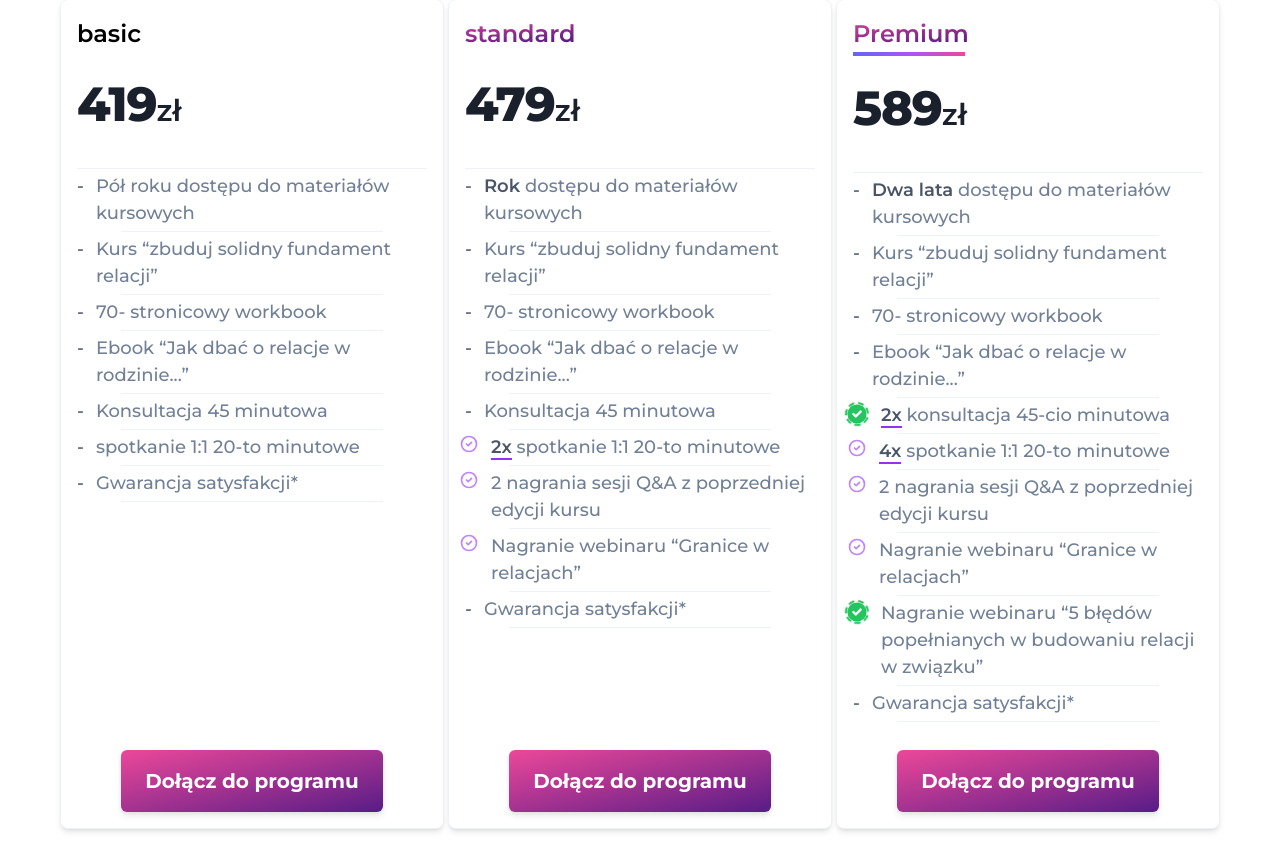
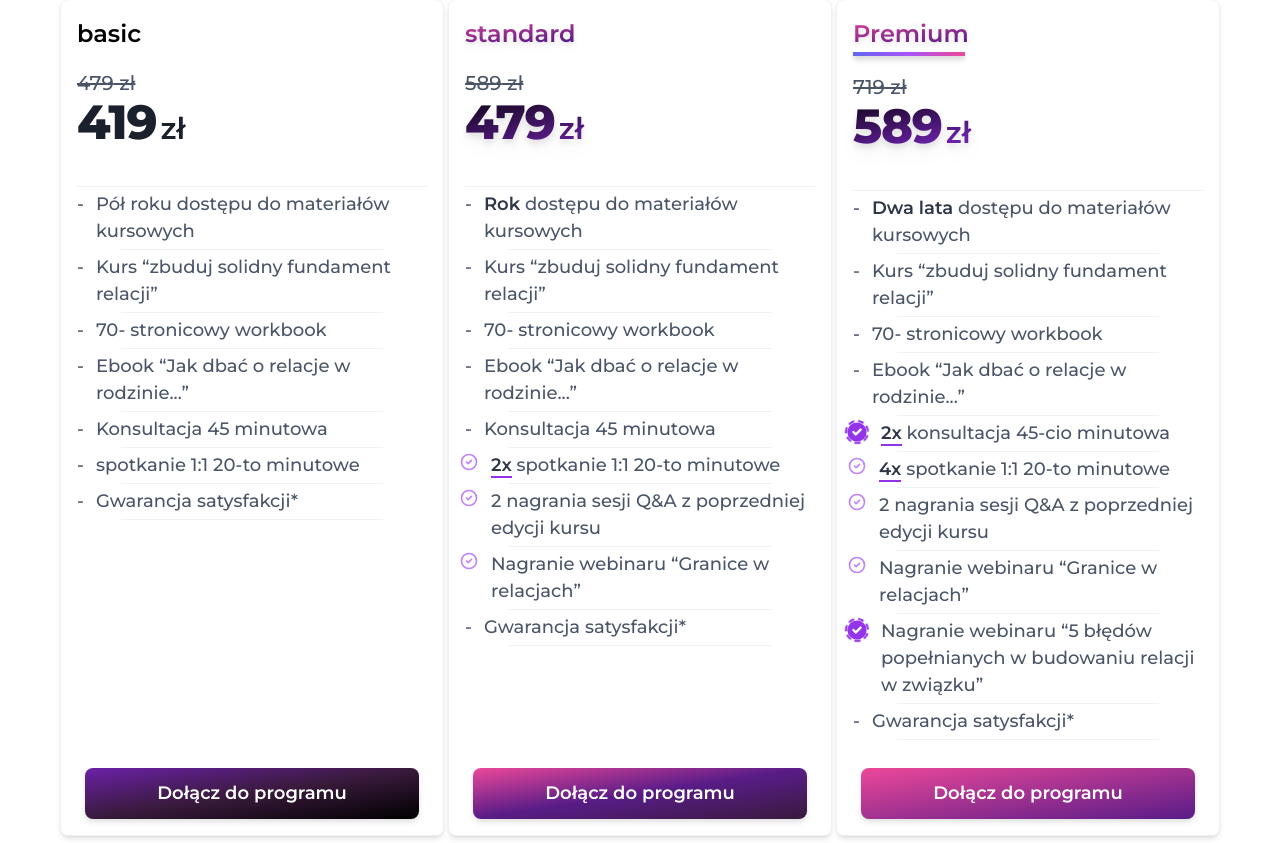
Before and after one commit to gcalus/akademiabliskichrelacji.pl, a Next.js app: page /fundament in a window 1280 px wide. Shown: the part 7977-8820 px from the top of the page. Built offline with nearby package versions, Linux system fonts and the light colour scheme.

Commit message:
Modify pricing cards in fundament

```diff
--- a/src/components/PricingCardRow.tsx
+++ b/src/components/PricingCardRow.tsx
@@ -1,11 +1,11 @@
 import React, { ReactNode } from "react";
 
-import { FundamentButton } from "./FundamentButton";
 import { ShortDivider } from "./ShortDivider";
 
 type Card = {
   title: string;
   features: [punctor: string | ReactNode, text: string | ReactNode][];
+  oldPrice: string;
   price: string;
 };
 type Props = { cards: Card[]; className?: string };
@@ -24,15 +24,22 @@ const PricingCardRow = ({ cards, className }: Props) => (
           <div>
             <h5
               className={`mb-4 ml-2 mt-2 sm:ml-0 sm:mt-0 text-2xl font-semibold text-black ${
-                i >= 1 ? "gradient-text" : ""
+                i >= 1 ? "gradient-text drop-shadow-md" : ""
               }
               `}
             >
               {card.title}
-              {i === 2 && <ShortDivider my="my-0" />}
+              {i === 2 && <ShortDivider my="my-0 drop-shadow-md" />}
             </h5>
 
-            <div className="flex items-baseline text-gray-900">
+            <span className="self-start mt-3 line-through text-xl">
+              {card.oldPrice} zł
+            </span>
+            <div
+              className={`flex items-baseline -mt-3 text-gray-900 gap-1 ${
+                i === 1 && "gradient-text-dark drop-shadow-lg"
+              } ${i === 2 && "gradient-text-accent drop-shadow-lg"}`}
+            >
               <span className="text-5xl font-extrabold tracking-tight">
                 {card.price}
               </span>
@@ -44,7 +51,7 @@ const PricingCardRow = ({ cards, className }: Props) => (
                 <React.Fragment key={ii}>
                   <li className="flex space-x-3 text-lg sm:text-sm lg:text-lg">
                     <span>{f[0] || "-"}</span>
-                    <span className="font-normal text-gray-600">{f[1]}</span>
+                    <span className="font-normal text-gray-700">{f[1]}</span>
                   </li>
                   <div className="mx-auto w-3/4 border-t"></div>
                 </React.Fragment>
@@ -52,7 +59,36 @@ const PricingCardRow = ({ cards, className }: Props) => (
             </ul>
           </div>
           <div className="text-center">
-            <FundamentButton />
+            {i === 0 && (
+              <a
+                target="_blank"
+                rel="noopener noreferrer"
+                href="https://sklep.gosiacalus.pl/produkt/program-mentoringowy-zbuduj-solidny-fundament-relacji/"
+                className="block mx-2 p-3 rounded-lg text-lg font-semibold text-white bg-gradient-to-tl from-black via-purple-dark to-purple-800 drop-shadow-md transition-all hover:from-purple-dark hover:via-purple-900 hover:to-purple-700"
+              >
+                Dołącz do programu
+              </a>
+            )}
+            {i === 1 && (
+              <a
+                target="_blank"
+                rel="noopener noreferrer"
+                href="https://sklep.gosiacalus.pl/produkt/program-mentoringowy-standard-zbuduj-solidny-fundament-relacji/"
+                className="block mx-2 p-3 rounded-lg text-lg font-semibold text-white bg-gradient-to-tl from-purple-dark via-purple-900 to-pink-500 drop-shadow-md transition-all hover:from-purple-dark hover:via-purple-800 hover:to-pink-400"
+              >
+                Dołącz do programu
+              </a>
+            )}
+            {i === 2 && (
+              <a
+                target="_blank"
+                rel="noopener noreferrer"
+                href="https://sklep.gosiacalus.pl/produkt/program-mentoringowy-premiumzbuduj-solidny-fundament-relacji/"
+                className="block mx-2 p-3 rounded-lg text-lg font-semibold text-white bg-gradient-to-tl from-indigo-500 via-purple-900 to-pink-500 drop-shadow-md transition-all duration-500 bg-size-200 bg-pos-0 hover:bg-pos-100"
+              >
+                Dołącz do programu
+              </a>
+            )}
           </div>
         </div>
       ))}
--- a/src/pages/fundament.tsx
+++ b/src/pages/fundament.tsx
@@ -496,6 +496,7 @@ const Index = () => {
                 ["-", "spotkanie 1:1 20-to minutowe"],
                 ["-", "Gwarancja satysfakcji*"],
               ],
+              oldPrice: "479",
               price: "419",
             },
             {
@@ -504,7 +505,7 @@ const Index = () => {
                 [
                   "-",
                   <>
-                    <span className="font-semibold text-gray-700">Rok</span>{" "}
+                    <span className="font-semibold text-gray-800">Rok</span>{" "}
                     dostępu do materiałów kursowych
                   </>,
                 ],
@@ -515,7 +516,7 @@ const Index = () => {
                 [
                   <CheckCircleIcon className="-ml-[6px] flex-shrink-0 w-5 h-5 text-purple-400" />,
                   <>
-                    <span className="font-semibold text-gray-700 border-b-2 border-purple-600">
+                    <span className="font-semibold text-gray-800 border-b-2 border-purple-600">
                       2x
                     </span>{" "}
                     spotkanie 1:1 20-to minutowe
@@ -531,6 +532,7 @@ const Index = () => {
                 ],
                 ["-", "Gwarancja satysfakcji*"],
               ],
+              oldPrice: "	589",
               price: "479",
             },
             {
@@ -539,7 +541,7 @@ const Index = () => {
                 [
                   "-",
                   <>
-                    <span className="font-semibold text-gray-700">
+                    <span className="font-semibold text-gray-800">
                       Dwa lata
                     </span>{" "}
                     dostępu do materiałów kursowych
@@ -551,12 +553,12 @@ const Index = () => {
                 [
                   <div className="relative -ml-2 flex-shrink-0">
                     <div className="absolute">
-                      <CheckCircleIconSolid className="inset-0 w-6 h-6 text-green-500" />
+                      <CheckCircleIconSolid className="inset-0 w-6 h-6 text-purple-600" />
                     </div>
-                    <div className="aboslute inset-0 w-6 h-6 border-dashed border-2 border-green-500 rounded-full animate-spin-slow"></div>
+                    <div className="aboslute inset-0 w-6 h-6 border-dashed border-2 border-purple-600 rounded-full animate-spin-slow"></div>
                   </div>,
                   <>
-                    <span className="font-semibold text-gray-700 border-b-2 border-purple-600">
+                    <span className="font-semibold text-gray-800 border-b-2 border-purple-600">
                       2x
                     </span>{" "}
                     konsultacja 45-cio minutowa
@@ -565,7 +567,7 @@ const Index = () => {
                 [
                   <CheckCircleIcon className="-ml-[6px] flex-shrink-0 w-5 h-5 text-purple-400" />,
                   <>
-                    <span className="font-semibold text-gray-700 border-b-2 border-purple-600">
+                    <span className="font-semibold text-gray-800 border-b-2 border-purple-600">
                       4x
                     </span>{" "}
                     spotkanie 1:1 20-to minutowe
@@ -582,14 +584,15 @@ const Index = () => {
                 [
                   <div className="relative -ml-2 flex-shrink-0">
                     <div className="absolute">
-                      <CheckCircleIconSolid className="inset-0 w-6 h-6 text-green-500" />
+                      <CheckCircleIconSolid className="inset-0 w-6 h-6 text-purple-600" />
                     </div>
-                    <div className="aboslute inset-0 w-6 h-6 border-dashed border-2 border-green-500 rounded-full animate-spin-slow"></div>
+                    <div className="aboslute inset-0 w-6 h-6 border-dashed border-2 border-purple-600 rounded-full animate-spin-slow"></div>
                   </div>,
                   "Nagranie webinaru “5 błędów popełnianych w budowaniu relacji w związku”",
                 ],
                 ["-", "Gwarancja satysfakcji*"],
               ],
+              oldPrice: "719",
               price: "589",
             },
           ]}
--- a/src/utils/global.css
+++ b/src/utils/global.css
@@ -33,3 +33,15 @@
   -webkit-background-clip: text;
   -webkit-text-fill-color: transparent;
 }
+
+.gradient-text-dark {
+  @apply bg-gradient-to-tl from-indigo-500 via-purple-900 to-black;
+  -webkit-background-clip: text;
+  -webkit-text-fill-color: transparent;
+}
+
+.gradient-text-accent {
+  @apply bg-gradient-to-tl from-indigo-500 via-purple-800 to-black;
+  -webkit-background-clip: text;
+  -webkit-text-fill-color: transparent;
+}
```
